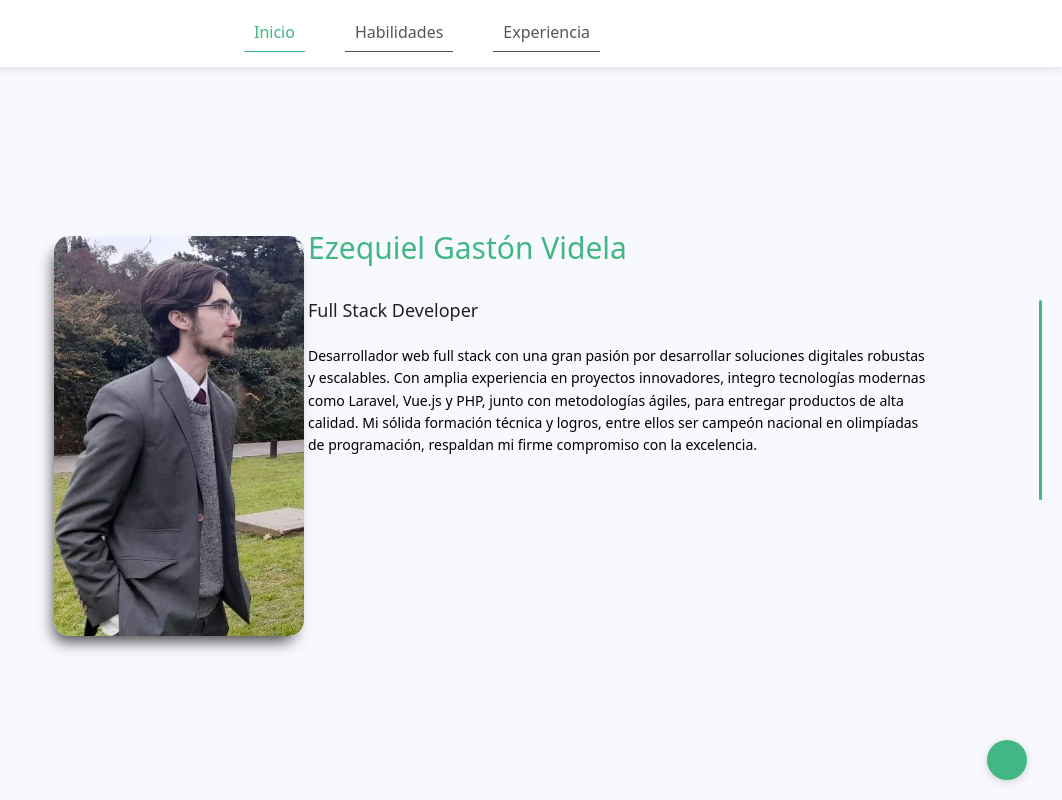
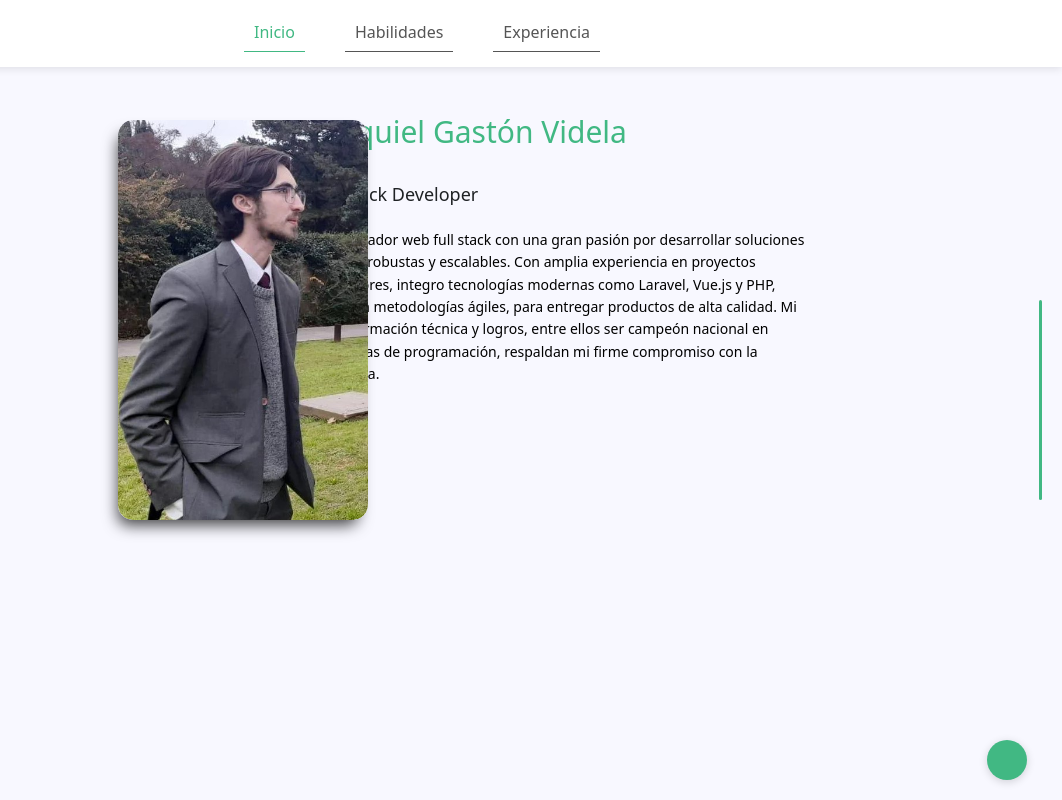
Before and after one commit to ezequielgv/portfolio, a Vue app: page / in a window 1280 px wide. Shown: the whole page, without its empty margins (218-1280 px from the left). Built offline with nearby package versions, Linux system fonts and the light colour scheme; some icons are missing.

Commit message:
modified:   src/assets/styles/global.css 	deleted:    docs/assets/index-B2FbxLDs.css 	deleted:    docs/assets/index-BykDXEVY.js 	modified:   docs/index.html

```diff
--- a/src/assets/styles/global.css
+++ b/src/assets/styles/global.css
@@ -207,7 +207,7 @@
 @media (min-width: 992px) {
     /* Desktop improvements */
     .section {
-        padding: 5rem 10%;
+        padding: 4rem 20%;
         display: flex;
         flex-direction: column;
         justify-content: flex-start;
@@ -218,7 +218,7 @@
     #inicio {
         align-items: center;
         justify-content: center;
-        margin-top: -60px !important;
+        margin-top: -160px !important;
     }
 
     /* Fix empty space in hero section */
```
